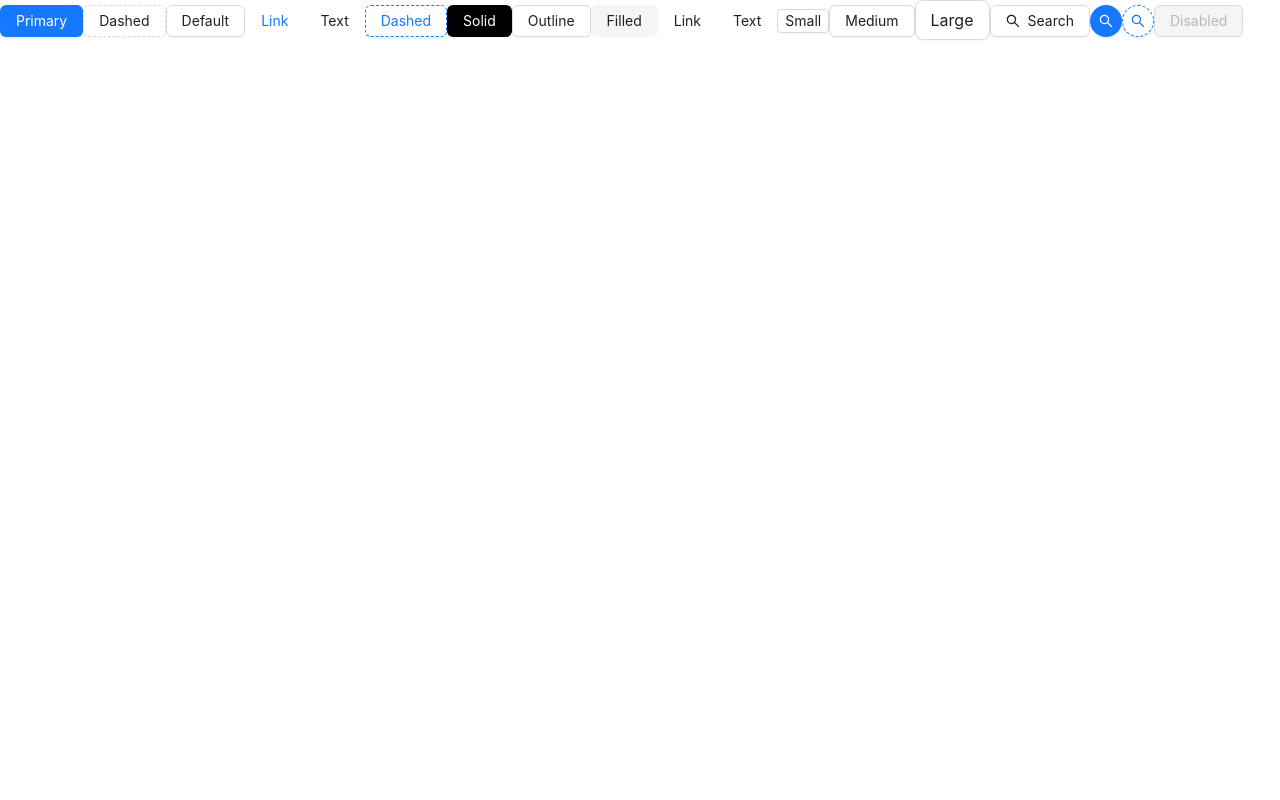
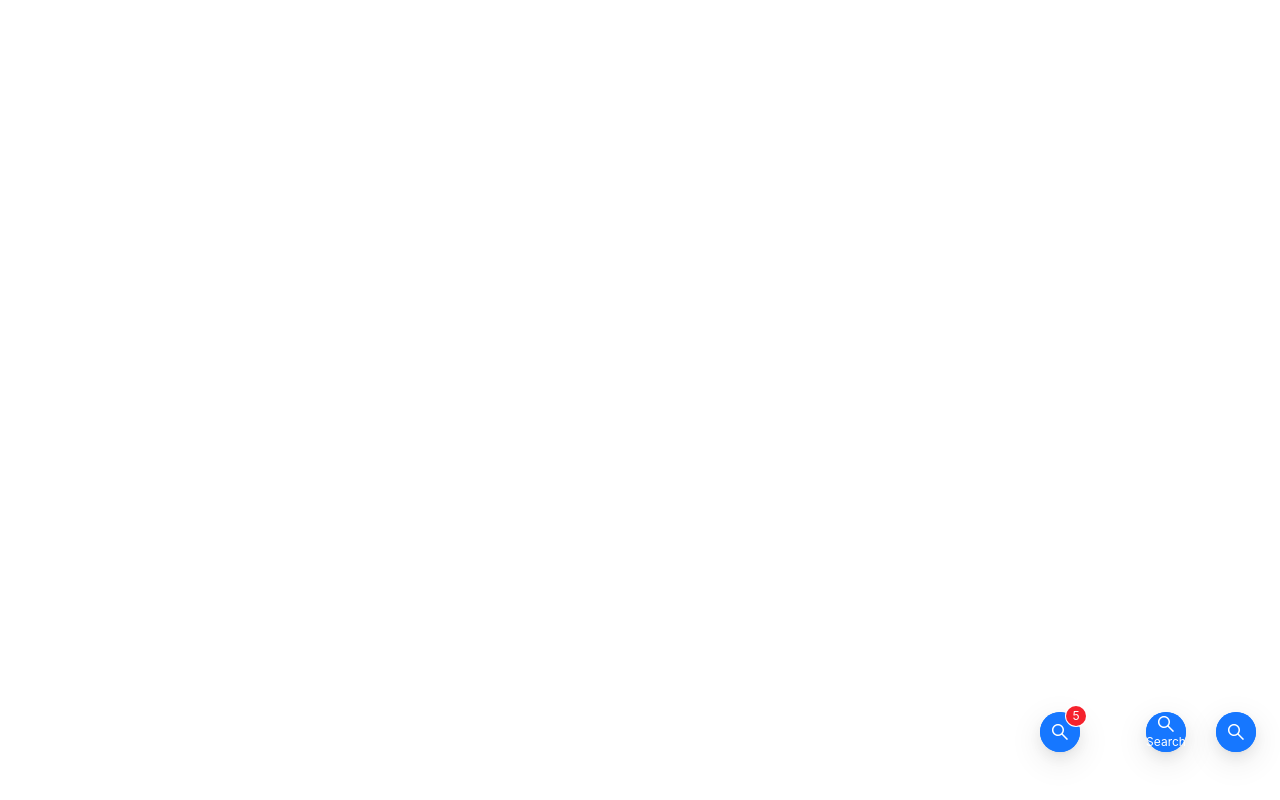
Before and after one commit to Emam-Bokhari/Ant-Design, a React (Vite) app: page / in a window 1280 px wide. Shown: the top 800 px of the page. Built offline with nearby package versions, Linux system fonts and the light colour scheme.

Commit message:
feat(FloatButton): add various FloatButton types with tooltips, badges, and customized icons

```diff
--- a/src/App.jsx
+++ b/src/App.jsx
@@ -1,10 +1,10 @@
 import { Fragment } from "react";
-import ButtonComponent from "./components/Mission/General/Button/Practice/ButtonComponent";
+import FloatButtonComponent from "./components/Mission/General/FloatButton/Practice/FloatButtonComponent";
 
 export default function App() {
   return (
     <Fragment>
-      <ButtonComponent />
+      <FloatButtonComponent />
     </Fragment>
   );
 }
--- /dev/null
+++ b/src/components/Mission/General/FloatButton/Practice/FloatButtonComponent.jsx
@@ -0,0 +1,34 @@
+import { SearchOutlined, UpOutlined } from "@ant-design/icons";
+import { FloatButton } from "antd";
+import { Fragment } from "react";
+
+export default function FloatButtonComponent() {
+  return (
+    <Fragment>
+      <div style={{ marginTop: "2000px" }}></div>
+      <FloatButton
+        shape="circle"
+        // style={{ insetInlineEnd: 94 }}
+        tooltip="Search"
+        icon={<SearchOutlined />}
+        type="primary"
+      />
+      <FloatButton
+        shape="circle"
+        style={{ insetInlineEnd: 94 }}
+        tooltip="Search"
+        description="Search"
+        icon={<SearchOutlined />}
+        type="primary"
+      />
+      <FloatButton
+        shape="circle"
+        style={{ insetInlineEnd: 200 }}
+        badge={{ count: 5, color: "red" }}
+        icon={<SearchOutlined />}
+        type="primary"
+      />
+      <FloatButton.BackTop icon={<UpOutlined style={{ color: "red" }} />} />
+    </Fragment>
+  );
+}
```
